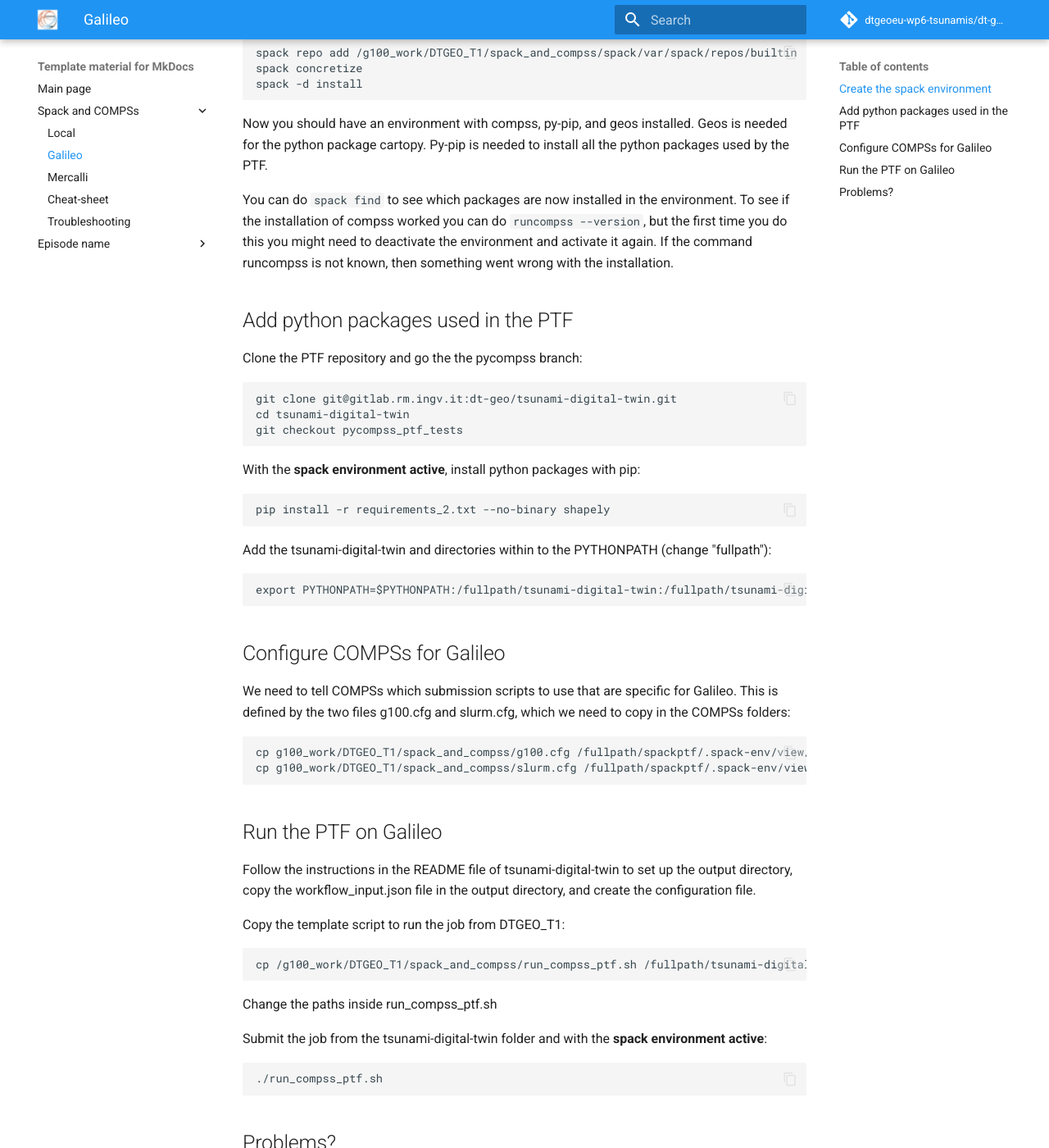
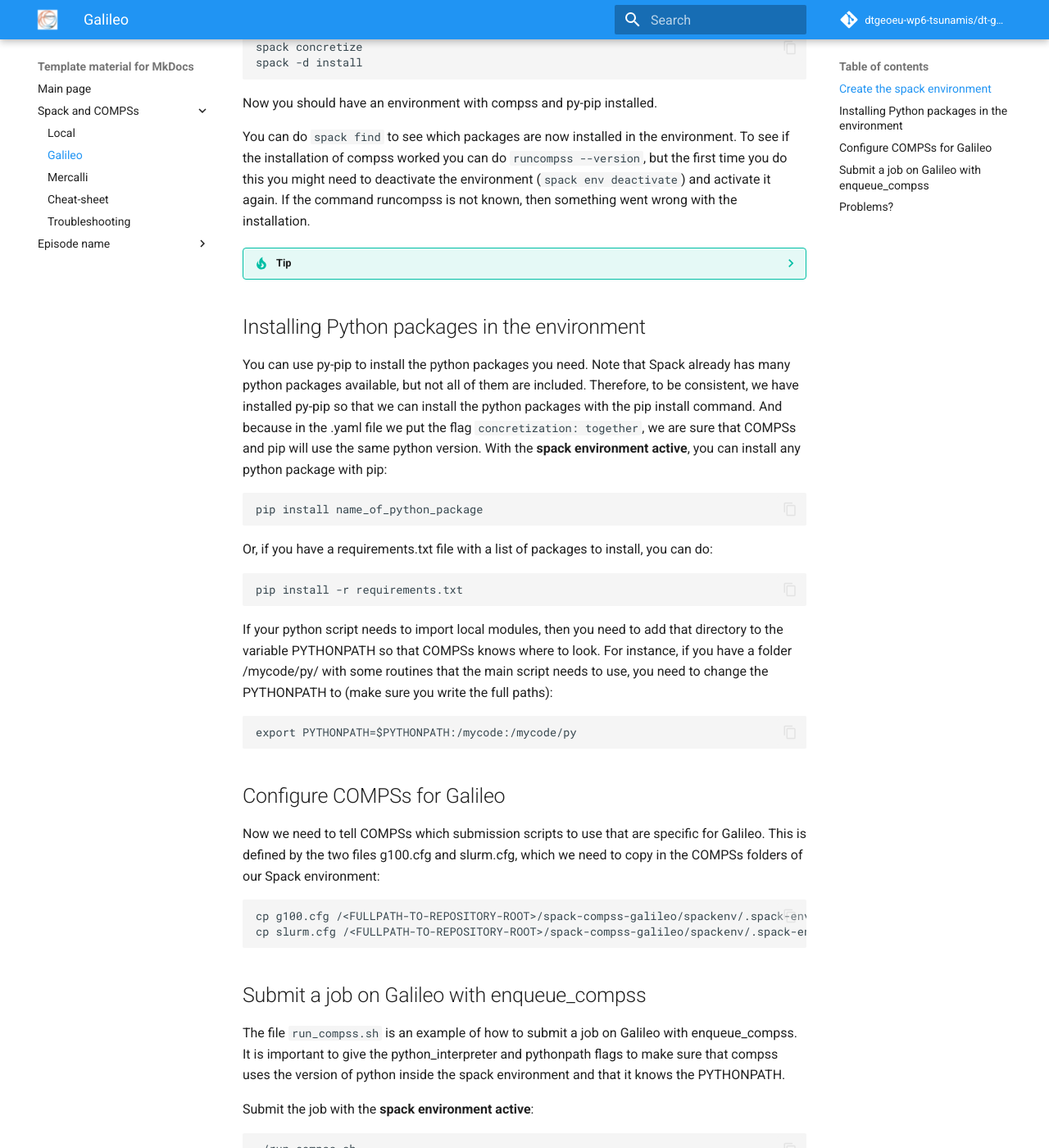
Before and after one commit to dtgeoeu-wp6-tsunamis/dt-geo-wp6-docs, an MkDocs documentation site: the page built from docs/spack-and-compss/galileo.md, in a window 1280 px wide and 1400 px high, scrolled down 735 px. Shown: the whole window at 82% size. Built offline with MkDocs 1.6.1 and Material for MkDocs 9.7.7, drawn with Linux system fonts in a browser that asks for light colours; comment, search, counter and statistics services are not loaded; some of the changed text lies outside the part shown.

Commit message:
Update galileo documentation

````diff
--- a/docs/spack-and-compss/galileo.md
+++ b/docs/spack-and-compss/galileo.md
@@ -1,77 +1,70 @@
 # Run the PTF on Galileo with Spack+COMPSs
 
-
-??? tip
-
-    - Before doing this you should make sure that: FILL-IN-MORE
-
-
 ## Create the spack environment
-
 Load the spack module:
 ```
 module load spack
 ```
 
-Copy the spackptf folder from /g100_work/DTGEO_T1 to your home directory (or wherever you prefer). Then create the spack environment:
+Clone the repo and create the spack environment:
 ```
-cp -r /g100_work/DTGEO_T1/spack_and_compss/spackptf ~/
-cd spackptf
+git clone git@github.com:dtgeoeu-wp6-tsunamis/spack-compss-galileo.git
+cd spack-compss-galileo/spackenv
 spack env create -d .
 ```
-Activate the environment (-p flag is to visualize that the environment is active):
+Activate the environment (the -p flag is to visualize that the environment is active).
 ```
-spack env activate -p /fullpath/spackptf
+spack env activate -p .
 ```
-The first time, you need to add our spack folder (with compss) to the repo and install the packages specified in the spack.yaml file:
+
+The first time, you need to tell Spack where to find the compss package. This is done by adding a new spack repo.
 ```
-spack repo add /g100_work/DTGEO_T1/spack_and_compss/spack/var/spack/repos/builtin
+spack repo add /<FULLPATH-TO-REPOSITORY-ROOT>/spack-compss-galileo/spack-dt-geo/var/spack/repos/builtin
+```
+Then you can install the packages specified in the spack.yaml file:
+```
 spack concretize
 spack -d install
 ```
-Now you should have an environment with compss, py-pip, and geos installed. Geos is needed for the python package cartopy. Py-pip is needed to install all the python packages used by the PTF.
+Now you should have an environment with compss and py-pip installed.
 
 You can do `spack find` to see which packages are now installed in the environment.
-To see if the installation of compss worked you can do `runcompss --version`, but the first time you do this you might need to deactivate the environment and activate it again. If the command runcompss is not known, then something went wrong with the installation.
+To see if the installation of compss worked you can do `runcompss --version`, but the first time you do this you might need to deactivate the environment (`spack env deactivate`) and activate it again. If the command runcompss is not known, then something went wrong with the installation.
 
-## Add python packages used in the PTF
-Clone the PTF repository and go the the pycompss branch:
+??? tip
+
+    [Here](cheat-sheet.md) you can find some useful Spack commands.
+
+## Installing Python packages in the environment
+You can use py-pip to install the python packages you need. Note that Spack already has many python packages available, but not all of them are included. Therefore, to be consistent, we have installed py-pip so that we can install the python packages with the pip install command. And because in the .yaml file we put the flag `concretization: together`, we are sure that COMPSs and pip will use the same python version.
+With the **spack environment active**, you can install any python package with pip:
 ```
-git clone git@gitlab.rm.ingv.it:dt-geo/tsunami-digital-twin.git
-cd tsunami-digital-twin
-git checkout pycompss_ptf_tests
+pip install name_of_python_package
+```
+Or, if you have a requirements.txt file with a list of packages to install, you can do:
+```
+pip install -r requirements.txt
 ```
 
-With the **spack environment active**, install python packages with pip:
+If your python script needs to import local modules, then you need to add that directory to the variable PYTHONPATH so that COMPSs knows where to look. For instance, if you have a folder /mycode/py/ with some routines that the main script needs to use, you need to change the PYTHONPATH to (make sure you write the full paths):
 ```
-pip install -r requirements_2.txt --no-binary shapely
-```
-
-Add the tsunami-digital-twin and directories within to the PYTHONPATH (change "fullpath"):
-```
-export PYTHONPATH=$PYTHONPATH:/fullpath/tsunami-digital-twin:/fullpath/tsunami-digital-twin/py:/fullpath/tsunami-digital-twin/docker_files
+export PYTHONPATH=$PYTHONPATH:/mycode:/mycode/py
 ```
 
 ## Configure COMPSs for Galileo
-We need to tell COMPSs which submission scripts to use that are specific for Galileo. This is defined by the two files g100.cfg and slurm.cfg, which we need to copy in the COMPSs folders:
+Now we need to tell COMPSs which submission scripts to use that are specific for Galileo. This is defined by the two files g100.cfg and slurm.cfg, which we need to copy in the COMPSs folders of our Spack environment:
 ```
-cp g100_work/DTGEO_T1/spack_and_compss/g100.cfg /fullpath/spackptf/.spack-env/view/compss/Runtime/scripts/queues/supercomputers/default.cfg
-cp g100_work/DTGEO_T1/spack_and_compss/slurm.cfg /fullpath/spackptf/.spack-env/view/compss/Runtime/scripts/queues/queue_systems/
+cp g100.cfg /<FULLPATH-TO-REPOSITORY-ROOT>/spack-compss-galileo/spackenv/.spack-env/view/compss/Runtime/scripts/queues/supercomputers/default.cfg
+cp slurm.cfg /<FULLPATH-TO-REPOSITORY-ROOT>/spack-compss-galileo/spackenv/.spack-env/view/compss/Runtime/scripts/queues/queue_systems/
 ```
 
-## Run the PTF on Galileo
-Follow the instructions in the README file of tsunami-digital-twin to set up the output directory, copy the workflow_input.json file in the output directory, and create the configuration file.
+## Submit a job on Galileo with enqueue_compss
 
-Copy the template script to run the job from DTGEO_T1:
+The file `run_compss.sh` is an example of how to submit a job on Galileo with enqueue_compss. It is important to give the python_interpreter and pythonpath flags to make sure that compss uses the version of python inside the spack environment and that it knows the PYTHONPATH.
+
+Submit the job with the **spack environment active**:
 ```
-cp /g100_work/DTGEO_T1/spack_and_compss/run_compss_ptf.sh /fullpath/tsunami-digital-twin
-```
-
-Change the paths inside run_compss_ptf.sh
-
-Submit the job from the tsunami-digital-twin folder and with the **spack environment active**:
-```
-./run_compss_ptf.sh
+./run_compss.sh
 ```
 
 
````
